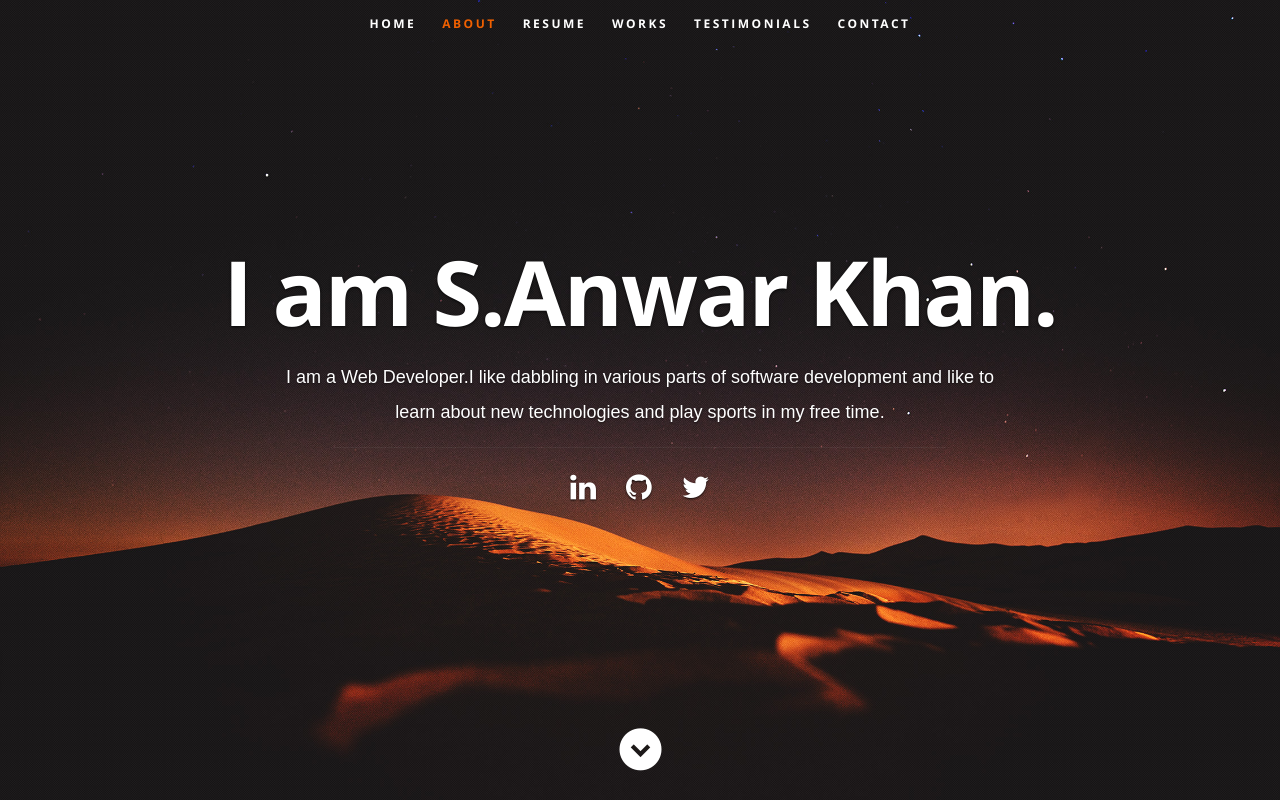
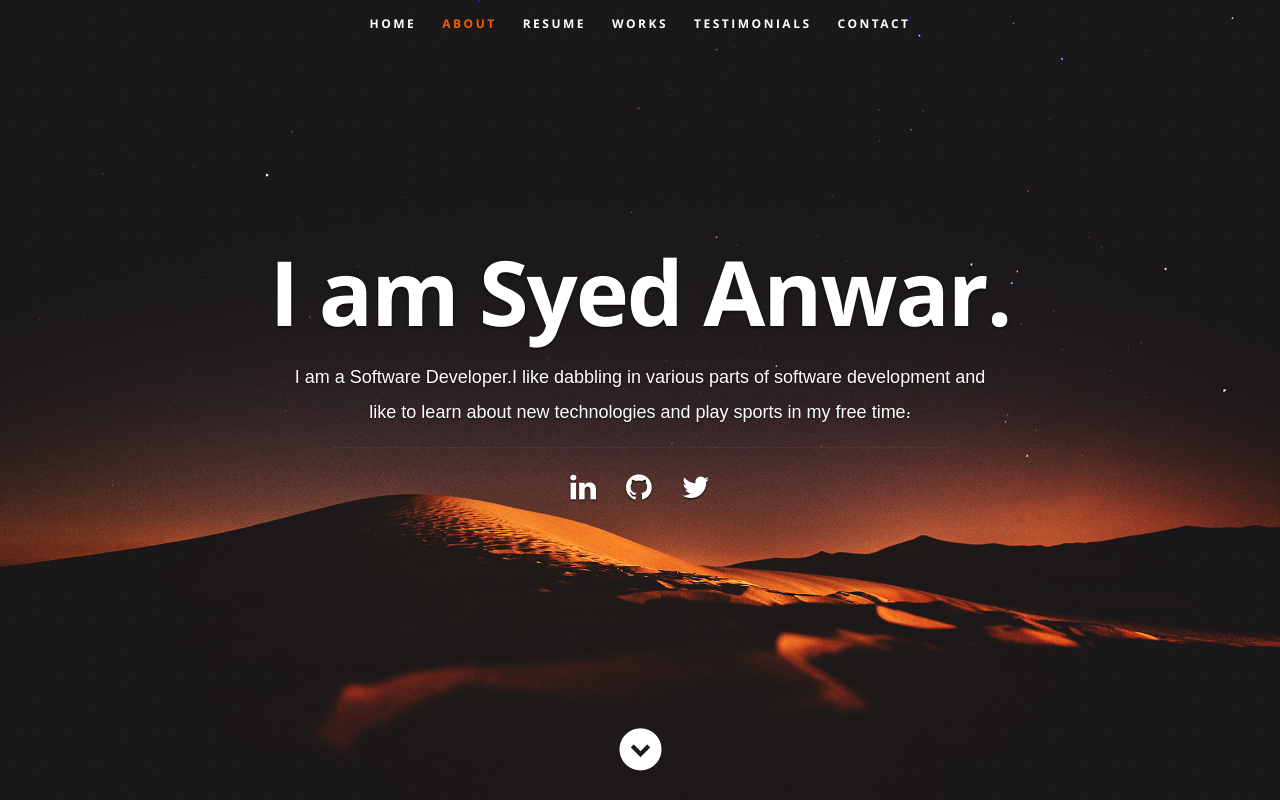
Before and after one commit to anwarkhan0/portfolio, a React (Create React App) app: page / in a window 1280 px wide. Shown: the top 800 px of the page. Built offline with nearby package versions, Linux system fonts and the light colour scheme.

Commit message:
first commit

```diff
--- a/src/resumeData.js
+++ b/src/resumeData.js
@@ -1,7 +1,7 @@
 let resumeData = {
     "imagebaseurl":"https://media-exp1.licdn.com/dms/image/D4D35AQE3c3zL_D2CcA/profile-framedphoto-shrink_200_200/0/1656709246175?e=1662195600&v=beta&t=bFEOmxisJDCbunltwoLc7KNzZ1Wo0stDVTdft8fojjs",
-    "name": "S.Anwar Khan",
-    "role": "Web Developer",
+    "name": "Syed Anwar",
+    "role": "Software Developer",
     "linkedinId":"Your LinkedIn Id",
     "skypeid": "Your skypeid",
     "roleDescription": "I like dabbling in various parts of software development and like to learn about new technologies and play sports in my free time.",
```
